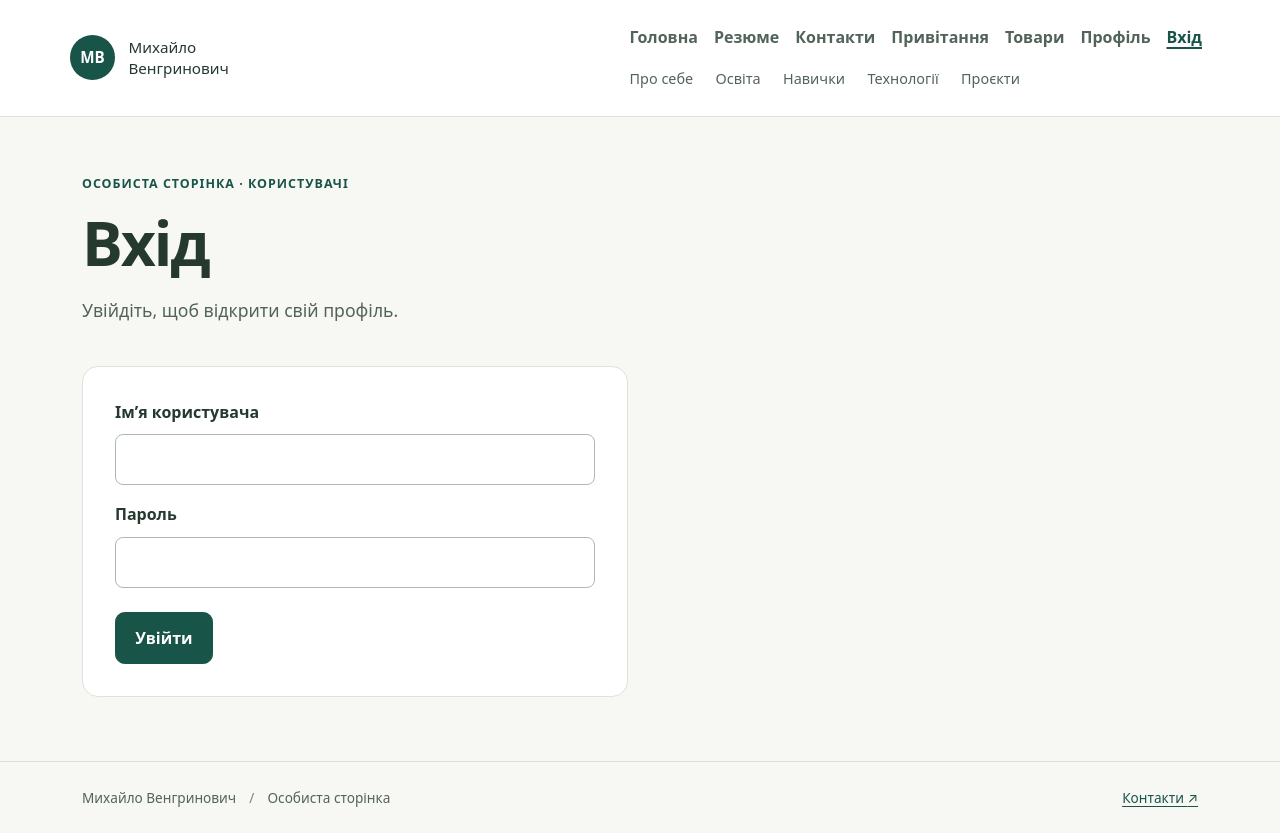
After one commit to misha641/flask-app-lab, a Flask app: page /users/login in a window 1280 px wide. The commit adds this page. Run offline with Flask 3, Linux system fonts and the light colour scheme.

Commit message:
lab4: add session login profile logout and flash messages

```diff
--- a/app/templates/base.html
+++ b/app/templates/base.html
@@ -14,6 +14,13 @@
     {% include 'components/navigation.html' %}
 
     <main id="main-content" class="container page-content" tabindex="-1">
+        {% with messages = get_flashed_messages(with_categories=true) %}
+            {% for category, message in messages %}
+            <div class="alert alert-{{ category if category in ['success', 'danger', 'warning', 'info'] else 'info' }}" role="alert">
+                {{ message }}
+            </div>
+            {% endfor %}
+        {% endwith %}
         {% block content %}{% endblock %}
     </main>
 
--- a/app/templates/components/navigation.html
+++ b/app/templates/components/navigation.html
@@ -25,12 +25,20 @@
                            href="{{ url_for('contacts') }}"{% if request.endpoint == 'contacts' %} aria-current="page"{% endif %}>Контакти</a>
                     </li>
                     <li class="nav-item">
-                        <a class="nav-link{% if request.blueprint == 'users' %} active{% endif %}"
-                           href="{{ url_for('users.greetings', name='John', age=30) }}"{% if request.blueprint == 'users' %} aria-current="page"{% endif %}>Привітання</a>
+                        <a class="nav-link{% if request.endpoint == 'users.greetings' %} active{% endif %}"
+                           href="{{ url_for('users.greetings', name='John', age=30) }}"{% if request.endpoint == 'users.greetings' %} aria-current="page"{% endif %}>Привітання</a>
                     </li>
                     <li class="nav-item">
                         <a class="nav-link{% if request.blueprint == 'products' %} active{% endif %}"
                            href="{{ url_for('products.index') }}"{% if request.blueprint == 'products' %} aria-current="page"{% endif %}>Товари</a>
+                    </li>
+                    <li class="nav-item">
+                        <a class="nav-link{% if request.endpoint == 'users.profile' %} active{% endif %}"
+                           href="{{ url_for('users.profile') }}"{% if request.endpoint == 'users.profile' %} aria-current="page"{% endif %}>Профіль</a>
+                    </li>
+                    <li class="nav-item">
+                        <a class="nav-link{% if request.endpoint == 'users.login' %} active{% endif %}"
+                           href="{{ url_for('users.login') }}"{% if request.endpoint == 'users.login' %} aria-current="page"{% endif %}>Вхід</a>
                     </li>
                 </ul>
                 <ul class="navbar-nav section-links" aria-label="Секції резюме">
--- /dev/null
+++ b/app/users/templates/users/login.html
@@ -0,0 +1,24 @@
+{% extends 'base.html' %}
+
+{% block content %}
+<div class="page-intro">
+    <p class="eyebrow">Особиста сторінка · Користувачі</p>
+    <h1>{{ title }}</h1>
+    <p class="intro-description">Увійдіть, щоб відкрити свій профіль.</p>
+</div>
+<div class="row">
+    <div class="col-md-8 col-lg-6">
+        <form class="form-card" method="post" action="{{ url_for('users.login') }}">
+            <div class="mb-3">
+                <label class="form-label" for="username">Ім’я користувача</label>
+                <input class="form-control" id="username" name="username" autocomplete="username" required>
+            </div>
+            <div class="mb-4">
+                <label class="form-label" for="password">Пароль</label>
+                <input class="form-control" id="password" name="password" type="password" autocomplete="current-password" required>
+            </div>
+            <button class="btn btn-primary" type="submit">Увійти</button>
+        </form>
+    </div>
+</div>
+{% endblock %}
--- a/app/users/views.py
+++ b/app/users/views.py
@@ -1,4 +1,4 @@
-from flask import redirect, render_template, request, url_for
+from flask import flash, redirect, render_template, request, session, url_for
 
 from . import users_bp
 
@@ -13,3 +13,34 @@ def greetings(name):
 @users_bp.route('/admin')
 def admin():
     return redirect(url_for('users.greetings', name='administrator', age=45))
+
+
+@users_bp.route('/login', methods=['GET', 'POST'])
+def login():
+    if request.method == 'POST':
+        username = request.form.get('username', '')
+        password = request.form.get('password', '')
+        # Демонстраційні дані лабораторної, не справжній обліковий запис.
+        if username == 'misha' and password == 'lab4pass':
+            session.clear()
+            session['username'] = username
+            flash('Вхід виконано успішно.', 'success')
+            return redirect(url_for('users.profile'))
+        flash('Неправильне ім’я користувача або пароль.', 'danger')
+        return redirect(url_for('users.login'))
+    return render_template('users/login.html', title='Вхід')
+
+
+@users_bp.route('/profile')
+def profile():
+    if 'username' not in session:
+        flash('Спочатку увійдіть до свого профілю.', 'warning')
+        return redirect(url_for('users.login'))
+    return render_template('users/profile.html', title='Профіль')
+
+
+@users_bp.route('/logout', methods=['POST'])
+def logout():
+    session.clear()
+    flash('Ви вийшли з профілю.', 'info')
+    return redirect(url_for('users.login'))
```
Also changed, not shown: app/users/templates/users/profile.html (added, +12 -0 lines), config.py (+11 -0 lines), 1 other file.
